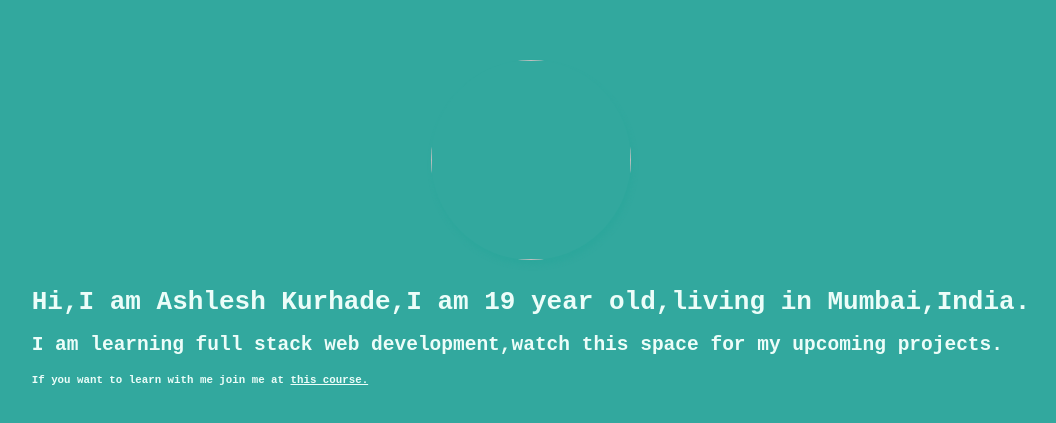
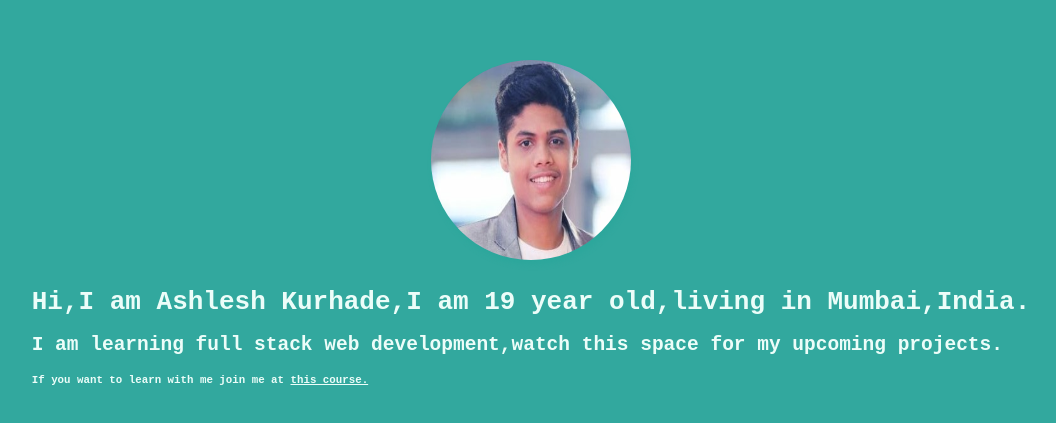
Before and after one commit to ashleshkurhade/webdevprofile.io, a plain HTML site: page index.html in a window 1280 px wide. Shown: the part 163-586 px from the top of the page, without its empty margins (109-1165 px from the left). Drawn offline with Linux system fonts and the light colour scheme.

Commit message:
fixed image issue

```diff
--- a/index.html
+++ b/index.html
@@ -7,7 +7,7 @@
     </head>
     <body>
         <header class="site-header">
-            <img class="profile-pic" src="git\ashlesh.jpg">
+            <img class="profile-pic" src="images\ashlesh.jpg">
             <div class="site-header-content">
             <h1>Hi,I am Ashlesh Kurhade,I am 19 year old,living in Mumbai,India.</h1>
             <h2>I am learning full stack web development,watch this space for my upcoming projects.</h2>
```
Also changed, not shown: images/ashlesh.jpg (renamed from ashlesh.jpg).
